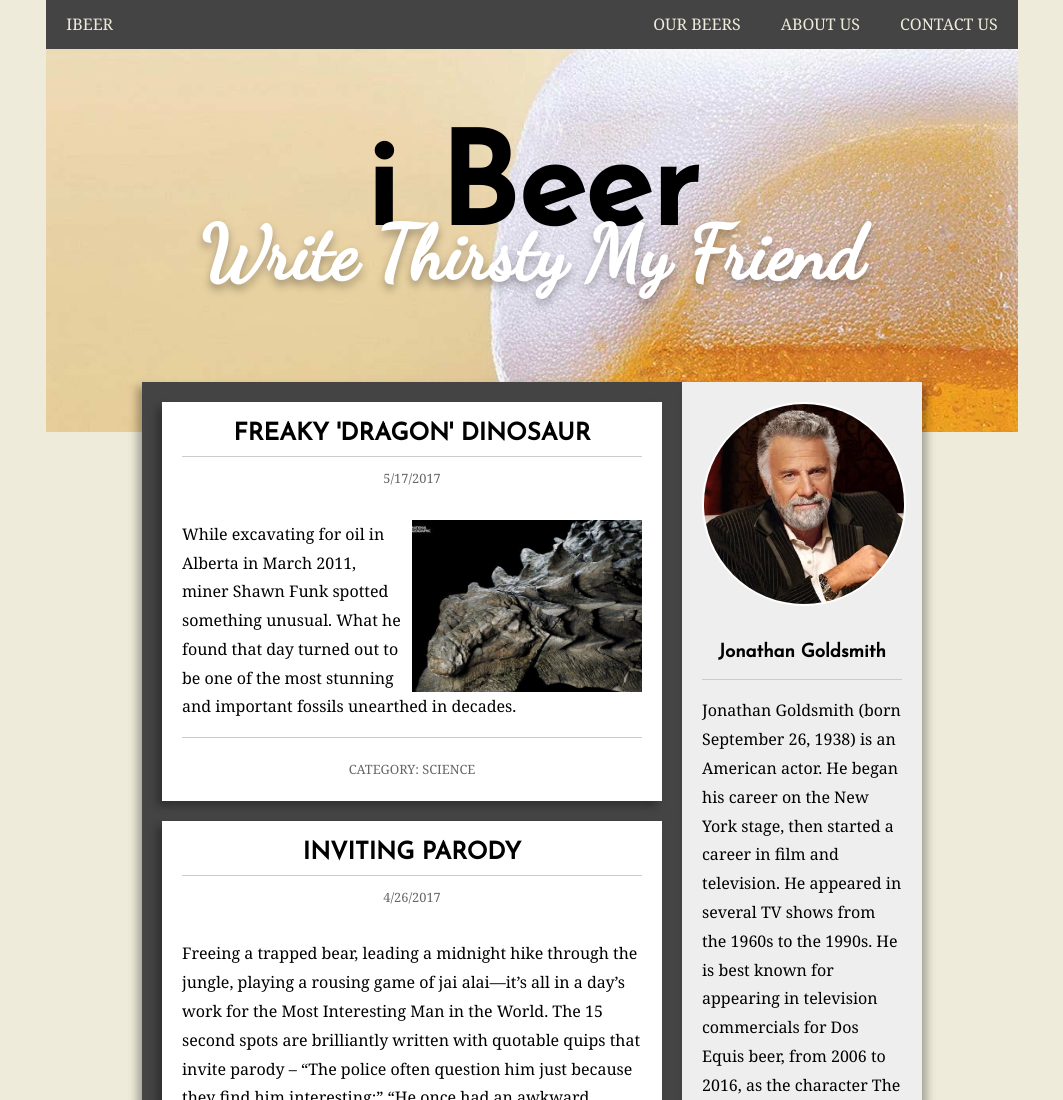
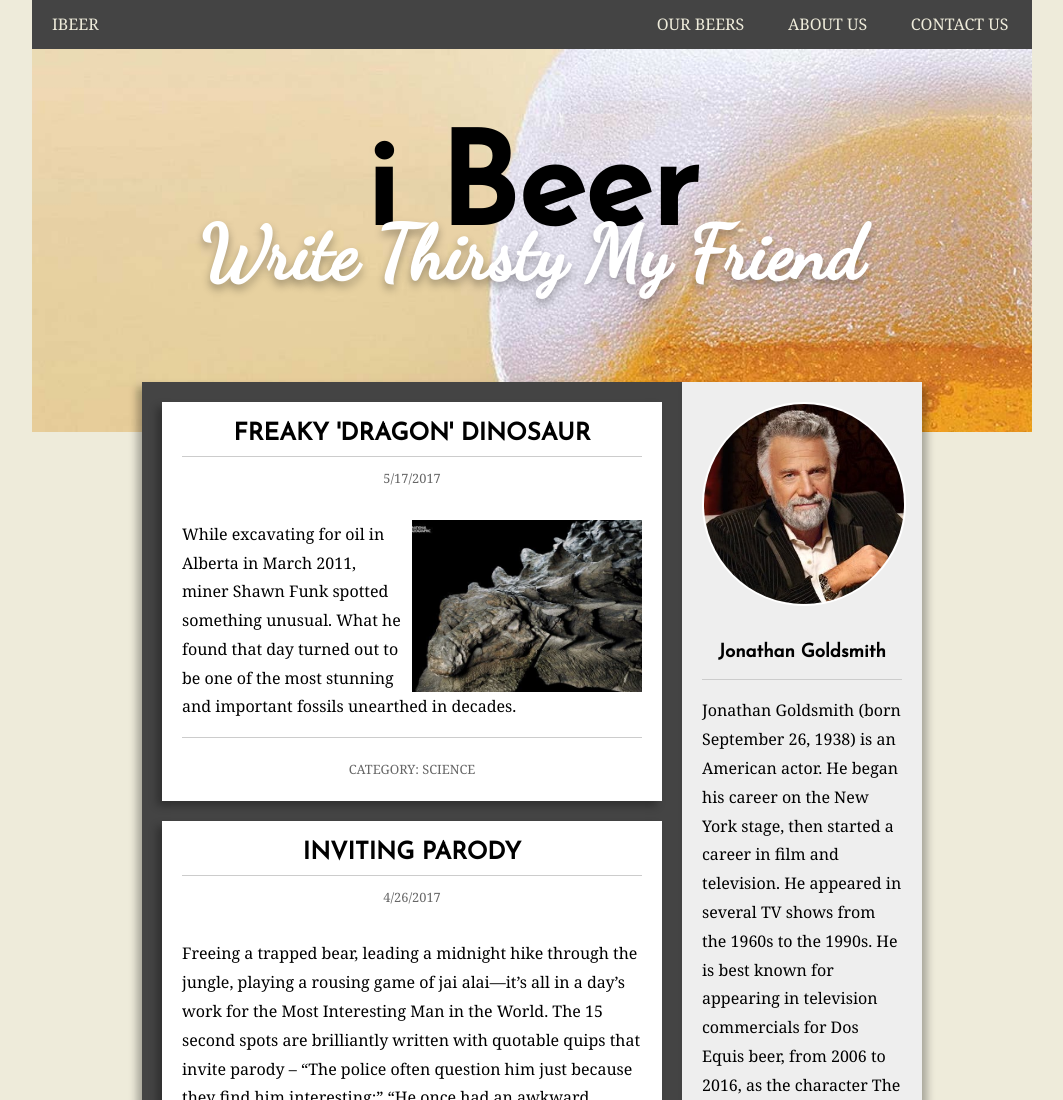
Before and after one commit to swkane/day4-flexbox, a plain HTML site: page index.html in a window 1280 px wide. Shown: the top 1100 px of the page, without its empty margins (108-1171 px from the left). Drawn offline with Linux system fonts and the light colour scheme.

Commit message:
Changed other stylings to flex properties

```diff
--- a/main.css
+++ b/main.css
@@ -42,9 +42,14 @@ img{
     */
 }
 #site-header{
-  /*display: flex;*/
+  display: flex;
+  flex-direction: column;
+  flex-grow: 1;
+  /*justify-content: space-between;*/
+
+  /*flex-wrap: wrap;*/
     /*
-        TODO-wip
+        -wip
         - Flexbox property here
     */
 }
@@ -97,6 +102,10 @@ img{
     text-decoration: none;
     text-transform: uppercase;
     padding: 10px 20px;
+    flex-grow: 1;
+    /*flex-basis: 80%;*/
+    /*display: flex;*/
+    /*justify-content: center;*/
     /*border: 1px solid red;*/
 
     /*
@@ -106,6 +115,7 @@ img{
 }
 #main-navigation #logo{
     margin-right: 500px;
+    flex-grow: 5;
 
     /*
         :
@@ -123,11 +133,9 @@ main{
     padding: 20px;
     background-color: #444;
     box-shadow: -5px 5px 8px rgba( 0, 0, 0, 0.3 );
-    flex-basis: 70%;
     position: relative;
     bottom: 50px;
     flex-basis: 50%;
-    /*flex-grow: 3;*/
     /*
         :
         - Flexbox: Set the starting width of this element
```
